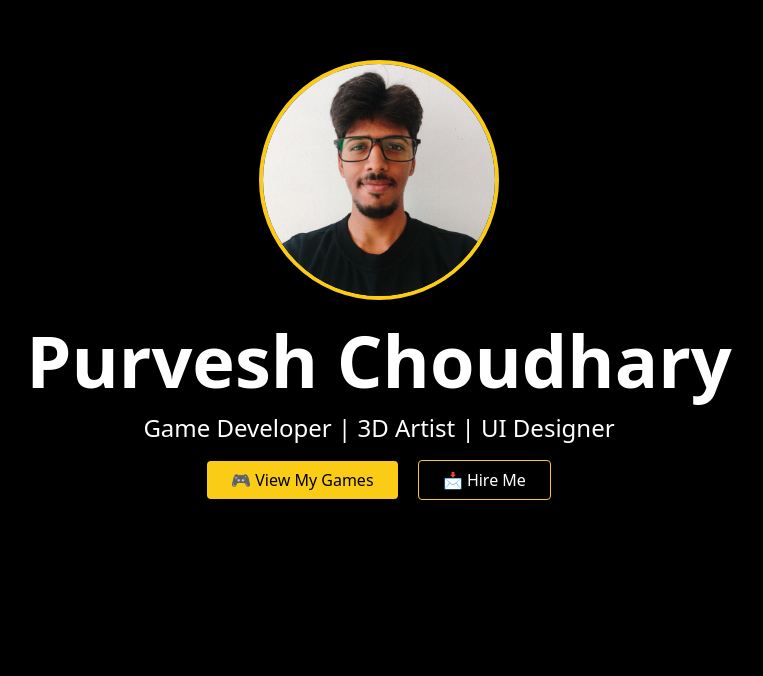
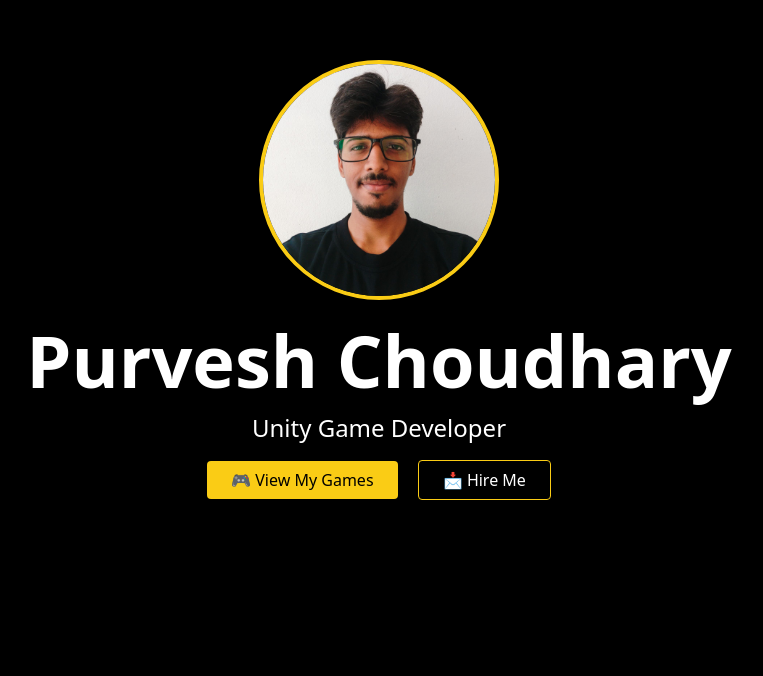
Before and after one commit to Purvesh-choudhary/Portfolio, a plain HTML site: page index.html in a window 1280 px wide. Shown: the part 124-800 px from the top of the page, without its empty margins (261-1024 px from the left). Drawn offline with nearby package versions, Linux system fonts and the light colour scheme.

Commit message:
updated Head

```diff
--- a/index.html
+++ b/index.html
@@ -136,7 +136,7 @@
       />
       <h1 class="text-5xl md:text-7xl font-bold mb-4">Purvesh Choudhary</h1>
       <p class="text-xl md:text-2xl mb-6">
-        Game Developer | 3D Artist | UI Designer
+        Unity Game Developer
       </p>
       <div class="space-x-4">
         <a
```
